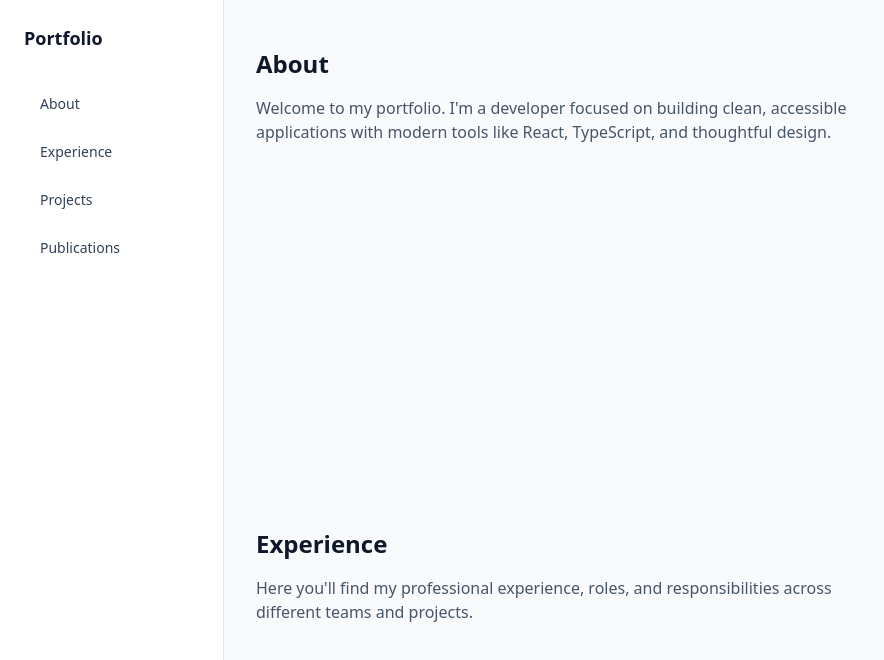
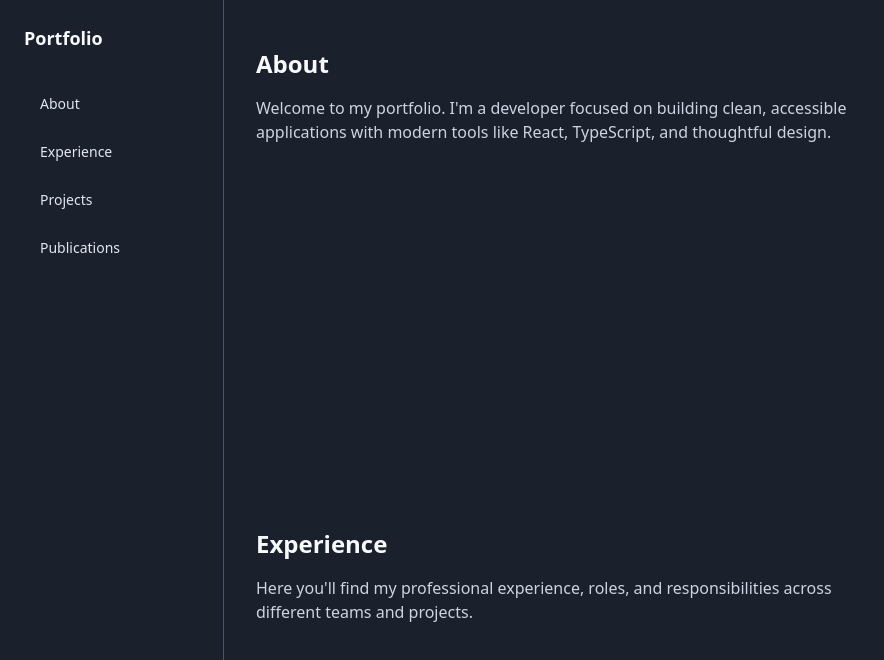
Before and after one commit to NyashaNziramasanga/portfolio-v4, a React (Vite) app: page / in a window 1280 px wide. Shown: the top 660 px of the page, without its empty margins (0-884 px from the left). Built offline with nearby package versions, Linux system fonts and the light colour scheme.

Commit message:
Edit background colour.

```diff
--- a/src/App.tsx
+++ b/src/App.tsx
@@ -23,17 +23,17 @@ export default function App() {
   );
 
   return (
-    <div className="flex h-screen w-full overflow-hidden bg-slate-50">
+    <div className="flex h-screen w-full overflow-hidden bg-[#1A202C]">
       {/* Left panel - navigation */}
-      <aside className="flex w-56 shrink-0 flex-col border-r border-slate-200 bg-white p-6">
-        <h1 className="mb-8 text-lg font-semibold text-slate-900">Portfolio</h1>
+      <aside className="flex w-56 shrink-0 flex-col border-r border-slate-600 bg-[#1A202C] p-6">
+        <h1 className="mb-8 text-lg font-semibold text-slate-50">Portfolio</h1>
         <nav className="flex flex-col gap-2">
           {sectionsData.map(({ id, label }) => (
             <Button
               key={id}
               variant="ghost"
               className={cn(
-                "justify-start font-medium text-slate-700 transition-transform duration-200 hover:scale-[1.02] hover:bg-slate-100 hover:text-slate-900"
+                "justify-start font-medium text-slate-200 transition-[transform,color,background-color] duration-200 hover:scale-[1.02] hover:bg-white/10 hover:text-white"
               )}
               onClick={() => scrollToSection(id)}
             >
@@ -53,10 +53,10 @@ export default function App() {
               id={section.id}
               className="min-h-[60vh] scroll-mt-6"
             >
-              <h2 className="mb-4 text-2xl font-bold text-slate-900">
+              <h2 className="mb-4 text-2xl font-bold text-slate-50">
                 {section.title}
               </h2>
-              <p className="text-slate-600">{section.content}</p>
+              <p className="text-slate-300">{section.content}</p>
             </section>
           ))}
         </div>
--- a/src/index.css
+++ b/src/index.css
@@ -4,8 +4,8 @@
 
 @layer base {
   :root {
-    --background: 0 0% 100%;
-    --foreground: 222.2 84% 4.9%;
+    --background: 222 47% 11%; /* #1A202C */
+    --foreground: 210 40% 98%;
     --primary: 222.2 47.4% 11.2%;
     --primary-foreground: 210 40% 98%;
     --secondary: 210 40% 96.1%;
@@ -18,11 +18,11 @@
     --input: 214.3 31.8% 91.4%;
   }
   .dark {
-    --background: 222.2 84% 4.9%;
+    --background: 222 47% 11%;
     --foreground: 210 40% 98%;
   }
 }
 
 body {
-  @apply bg-slate-50 text-slate-900 antialiased;
+  @apply bg-[#1A202C] text-slate-100 antialiased;
 }
```
